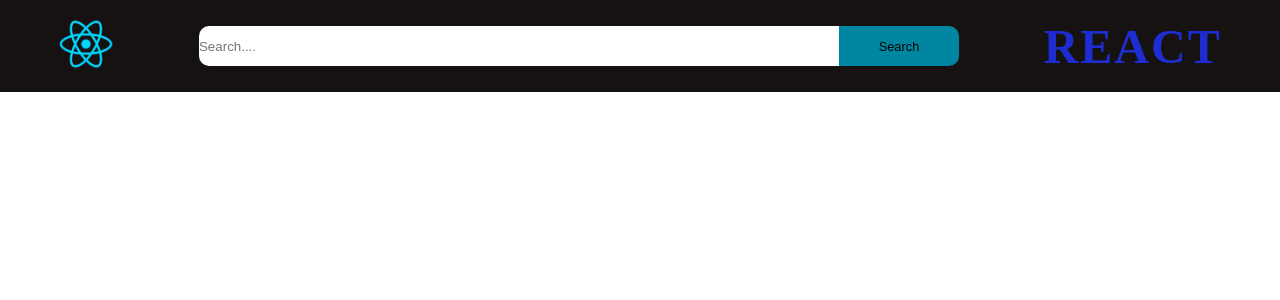
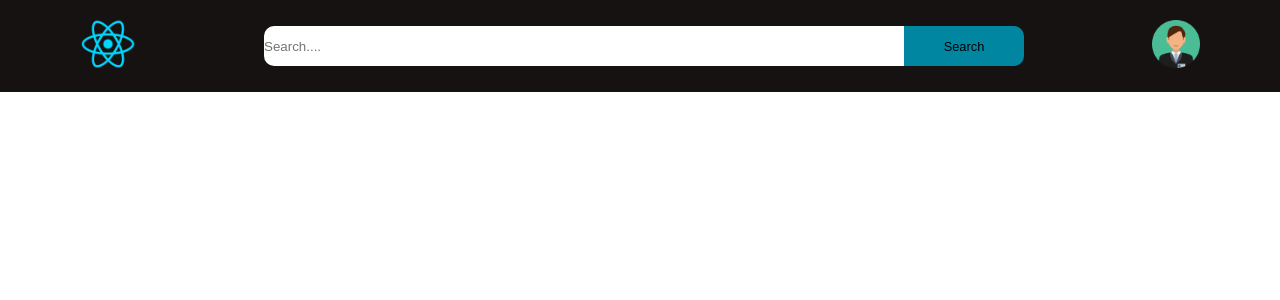
Before and after one commit to PankajSarkar-git/Namaste-react, a React (Vite) app: page / in a window 1280 px wide. Shown: the top 300 px of the page. Built offline with nearby package versions, Linux system fonts and the light colour scheme.

Commit message:
Episode - 3 and assignmet-3

```diff
--- a/Navbar.js
+++ b/Navbar.js
@@ -1,5 +1,6 @@
 import React from "react";
-import logo from "./user.png"
+import userIcon from "./userIcon.png"
+import logo from "./logo.png"
 import './index.css'
 
 
@@ -17,7 +18,7 @@
           <button type="submit">Search</button>
         </div>
         <div className="icon">
-            <h1 className="hedding">REACT</h1>
+            <img src={userIcon} alt="" srcset="" className="userIcon" />
         </div>
       </div>
     </>
--- a/index.css
+++ b/index.css
@@ -31,8 +31,7 @@
     /* padding-bottom: 0.2rem; */
     border: none;
 }
-.hedding{
-    font-size: 3rem;
+.userIcon{
+    height: 3rem;
     color: rgb(30, 45, 210);
-    letter-spacing: 2px;
 }
```
Also changed, not shown: logo.png (renamed from user.png), userIcon.png (added).
